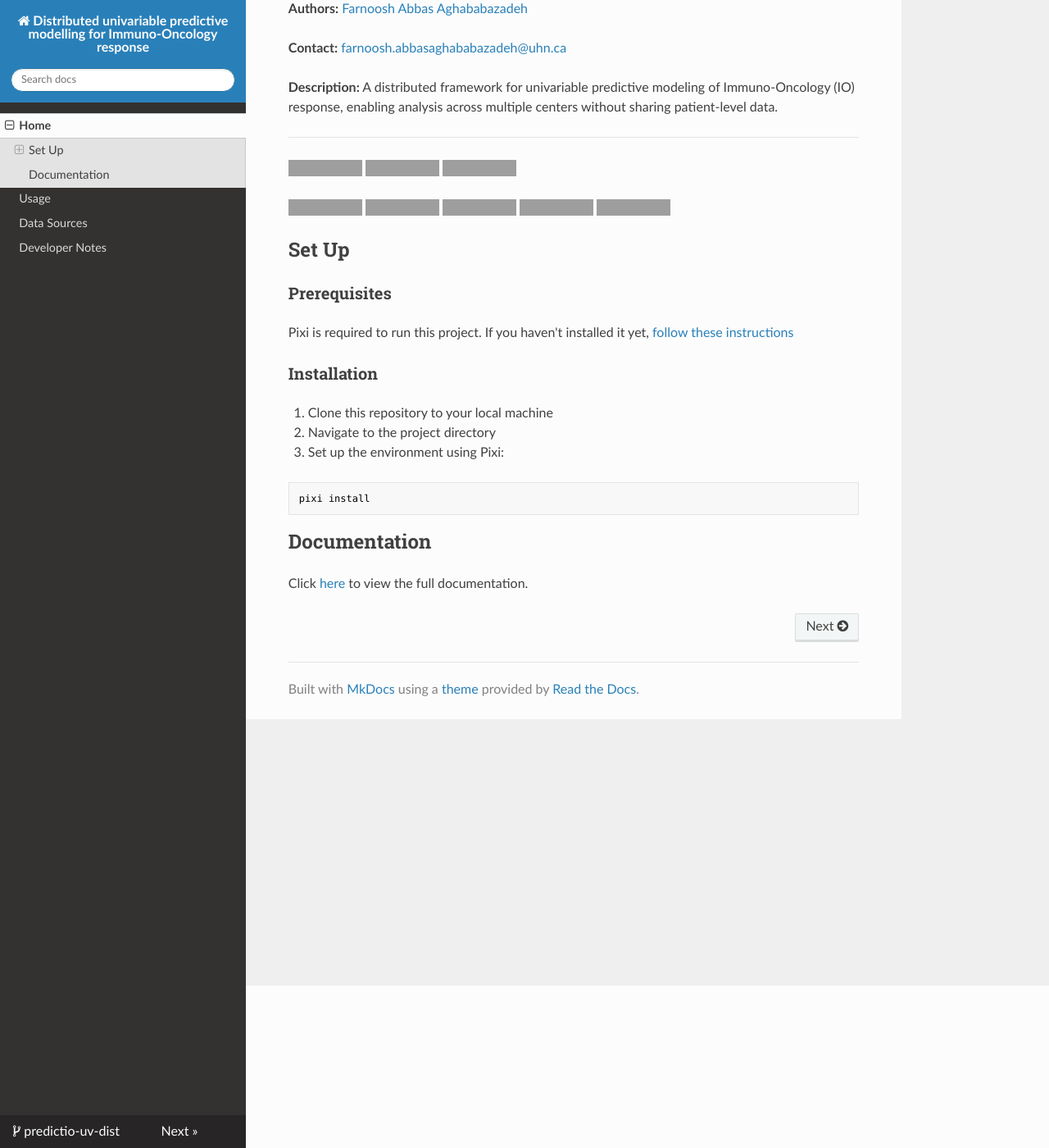
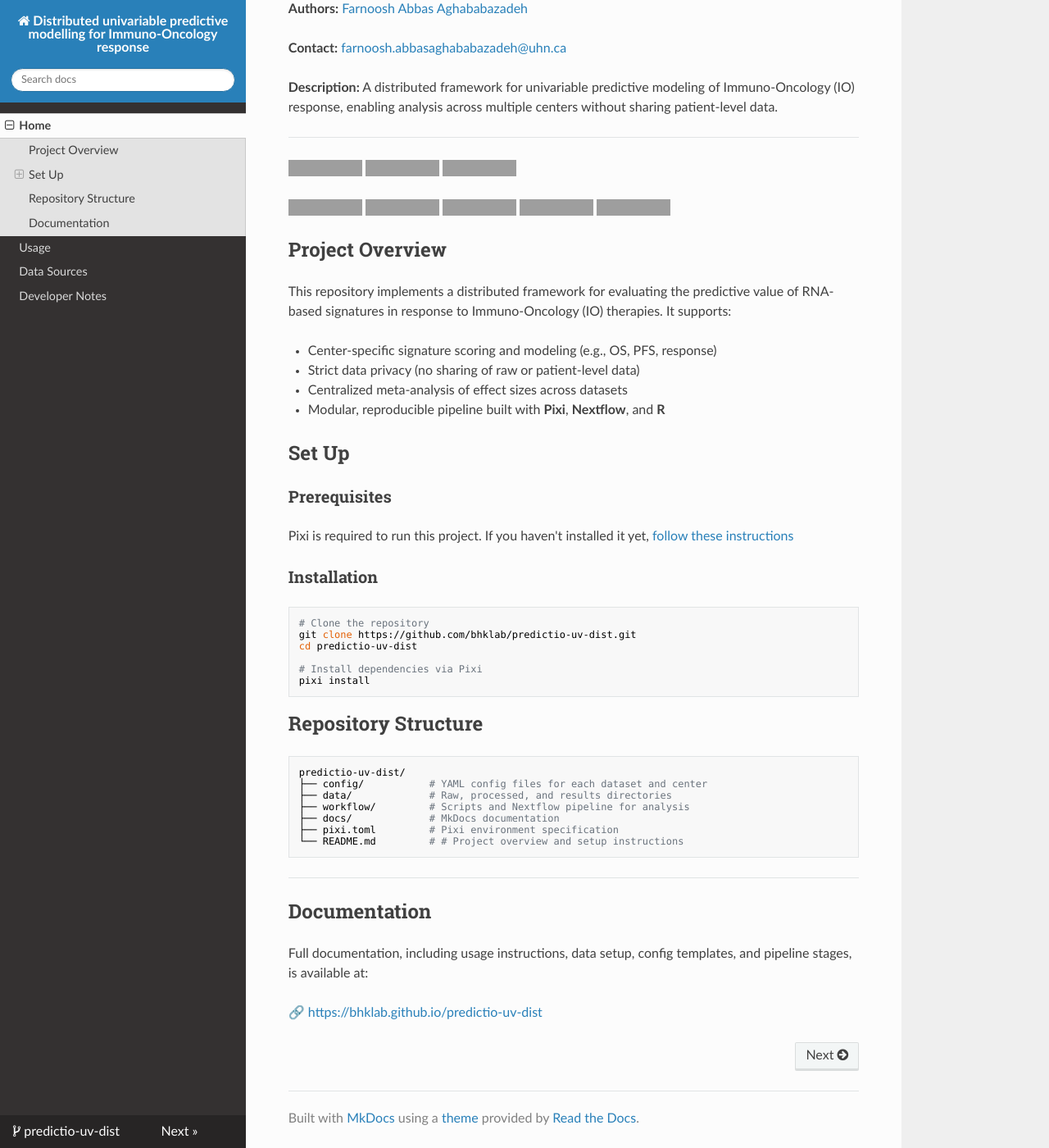
Before and after one commit to bhklab/PredictIO-UV-Dist, an MkDocs documentation site: the page built from docs/README.md, in a window 1280 px wide and 1400 px high, scrolled down 198 px. Shown: the whole window at 82% size. Built offline with MkDocs 1.6.1, drawn with Linux system fonts in a browser that asks for light colours; nearby versions of some CDN libraries; grey boxes are pictures that could not be loaded.

Commit message:
update README file by adding more details

````diff
--- a/docs/README.md
+++ b/docs/README.md
@@ -18,6 +18,15 @@
 ![GitHub contributors](https://img.shields.io/github/contributors/bhklab/predictio-uv-dist?style=flat-square)
 ![GitHub release (latest by date)](https://img.shields.io/github/v/release/bhklab/predictio-uv-dist?style=flat-square)
 
+## Project Overview
+
+This repository implements a distributed framework for evaluating the predictive value of RNA-based signatures in response to Immuno-Oncology (IO) therapies. It supports:
+
+- Center-specific signature scoring and modeling (e.g., OS, PFS, response)
+- Strict data privacy (no sharing of raw or patient-level data)
+- Centralized meta-analysis of effect sizes across datasets
+- Modular, reproducible pipeline built with **Pixi**, **Nextflow**, and **R**
+
 ## Set Up
 
 ### Prerequisites
@@ -27,14 +36,30 @@ If you haven't installed it yet, [follow these instructions](https://pixi.sh/lat
 
 ### Installation
 
-1. Clone this repository to your local machine
-2. Navigate to the project directory
-3. Set up the environment using Pixi:
+```bash
+# Clone the repository
+git clone https://github.com/bhklab/predictio-uv-dist.git
+cd predictio-uv-dist
 
-```bash
+# Install dependencies via Pixi
 pixi install
 ```
+## Repository Structure
+
+```
+predictio-uv-dist/
+├── config/           # YAML config files for each dataset and center
+├── data/             # Raw, processed, and results directories
+├── workflow/         # Scripts and Nextflow pipeline for analysis
+├── docs/             # MkDocs documentation
+├── pixi.toml         # Pixi environment specification
+└── README.md         # # Project overview and setup instructions
+```
+
+---
 
 ## Documentation
 
-Click [here](https://bhklab.github.io/predictio-uv-dist) to view the full documentation.
+Full documentation, including usage instructions, data setup, config templates, and pipeline stages, is available at:
+
+🔗 [https://bhklab.github.io/predictio-uv-dist](https://bhklab.github.io/predictio-uv-dist)
````
